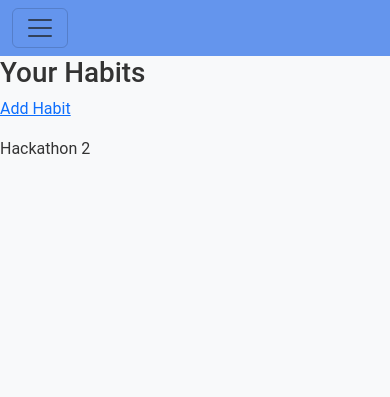
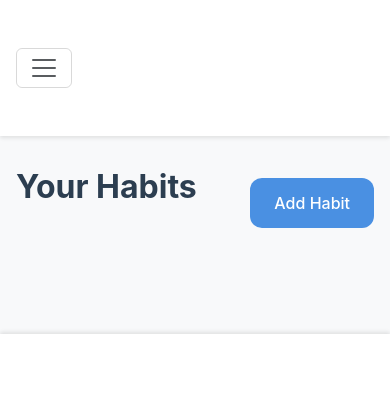
Before and after one commit to Georgeburn94/streakly, a Django app: page / in a window 390 px wide. Shown: the top 397 px of the page. Run offline with Django 4.2, Linux system fonts and the light colour scheme; a user stored in the database is signed in; data that the repository does not hold is empty.

Commit message:
responsive styling on the calendars

```diff
--- a/static/css/styles.css
+++ b/static/css/styles.css
@@ -1,30 +1,106 @@
+/* Variables */
+:root {
+    --primary-color: #4a90e2;
+    --success-color: #3ea356;
+    --background-color: #f8f9fa;
+    --text-color: #2c3e50;
+    --border-radius: 12px;
+    --shadow: 0 2px 4px rgba(0, 0, 0, 0.1);
+    --container-width: 1200px;
+  }
+
+  /* Base Styles */
   body {
-    font-family: 'Roboto', sans-serif;
+    font-family: 'Inter', -apple-system, BlinkMacSystemFont, sans-serif;
     font-size: 16px;
-    line-height: 1.5;
-    color: #333;
-    background-color: #f8f9fa;
+    line-height: 1.6;
+    color: var(--text-color);
+    background-color: var(--background-color);
     margin: 0;
     padding: 0;
     box-sizing: border-box;
   }
 
-.navbar { /* Temporary css class, if not needed */
-    background-color: cornflowerblue;
+  /* Navigation */
+  .navbar {
+    background-color: white;
+    box-shadow: var(--shadow);
+    padding: 1rem 0;
+  }
+
+  .navbar .nav-item {
+    margin: 0 1rem;
+  }
+
+  .navbar .nav-link {
+    color: var(--text-color);
+    font-weight: 500;
+    transition: color 0.3s ease;
+  }
+
+  .navbar .nav-link:hover {
+    color: var(--primary-color);
+  }
+
+  /* Container */
+  .container {
+    max-width: var(--container-width);
+    margin: 0 auto;
+    padding: 2rem 1rem;
+  }
+
+  /* Headings */
+  h1 {
+    font-size: 2.5rem;
+    font-weight: 700;
+    color: var(--text-color);
+    margin-bottom: 2rem;
+  }
+
+  /* Buttons */
+  .btn {
+    padding: 0.8rem 1.5rem;
+    border-radius: var(--border-radius);
+    font-weight: 500;
+    transition: all 0.3s ease;
+  }
+
+  .btn-primary {
+    background-color: var(--primary-color);
+    border: none;
+  }
+
+  .btn-primary:hover {
+    transform: translateY(-2px);
+    box-shadow: 0 4px 6px rgba(74, 144, 226, 0.2);
+  }
+
+  /* Calendar Styles */
+  .calendar_container {
+    display: grid;
+    grid-template-columns: repeat(auto-fill, minmax(40px, 1fr));
+    gap: 0.5rem;
+    max-width: 100%;
+    margin: 1.5rem 0;
+    padding: 1rem;
+    background: white;
+    border-radius: var(--border-radius);
+    box-shadow: var(--shadow);
   }
 
   .day-square {
-    width: 100%;
-    padding-top: 100%; /* Makes the square */
-    border: 1px solid #333;
+    aspect-ratio: 1;
+    border: 2px solid #e0e0e0;
+    border-radius: 8px;
     position: relative;
-    border-radius: 1rem;
+    transition: all 0.3s ease;
   }
 
-.completed {
-    background-color: #3ea356;
-    border: 1px solid #3ea356;
-    box-shadow: 1px 1px 5px #3ea356;
+  .day-square.completed {
+    background-color: var(--success-color);
+    border-color: var(--success-color);
+    transform: scale(1.05);
+    box-shadow: 0 2px 4px rgba(62, 163, 86, 0.2);
   }
 
   .day-number {
@@ -32,30 +108,75 @@ body {
     top: 50%;
     left: 50%;
     transform: translate(-50%, -50%);
-    font-size: 1.2rem;
+    font-size: 0.9rem;
+    font-weight: 500;
   }
 
   .completed > .day-number {
-    color: #fff;
+    color: white;
   }
 
-
-.calendar_container {
-    display: grid;
-    grid-template-columns: repeat(31, 1fr);
-    gap: 5px; max-width: 100vw;
-    margin: 1.5rem;
+  /* Habit List */
+  .habit-list {
+    list-style: none;
+    padding: 0;
   }
 
-/* @media query {
-
+  .habit-item {
+    background: white;
+    padding: 1.5rem;
+    margin-bottom: 1rem;
+    border-radius: var(--border-radius);
+    box-shadow: var(--shadow);
   }
 
-@media query {
-
+  .habit-header {
+    display: flex;
+    justify-content: space-between;
+    align-items: center;
+    margin-bottom: 1rem;
   }
 
-@media query {
+  .streak-badge {
+    background: var(--primary-color);
+    color: white;
+    padding: 0.5rem 1rem;
+    border-radius: 20px;
+    font-weight: 500;
+  }
 
+  /* Responsive Design */
+  @media (max-width: 768px) {
+    .calendar_container {
+      grid-template-columns: repeat(auto-fill, minmax(30px, 1fr));
+      gap: 0.3rem;
+      padding: 0.5rem;
     }
-*/
+
+    .day-number {
+      font-size: 0.8rem;
+    }
+
+    h1 {
+      font-size: 2rem;
+    }
+  }
+
+  @media (max-width: 480px) {
+    .calendar_container {
+      grid-template-columns: repeat(auto-fill, minmax(25px, 1fr));
+    }
+
+    .habit-item {
+      padding: 1rem;
+    }
+  }
+
+  /* Footer */
+  .footer {
+    background: white;
+    padding: 2rem 0;
+    text-align: center;
+    box-shadow: 0 -2px 4px rgba(0, 0, 0, 0.1);
+    margin-top: 3rem;
+  }
--- a/streakly/templates/base.html
+++ b/streakly/templates/base.html
@@ -28,14 +28,14 @@
     <header>
         <!-- Navbar -->
         <nav class="navbar navbar-expand-lg">
-            <div class="container-fluid">
+            <div class="container">
                 <button class="navbar-toggler" type="button" data-bs-toggle="collapse" data-bs-target="#navbarText"
                     aria-controls="navbarText" aria-expanded="false" aria-label="Toggle navigation">
                     <span class="navbar-toggler-icon"></span>
                 </button>
                 <div class="collapse navbar-collapse" id="navbarNav">
                     <ul class="navbar-nav me-auto mb-2 mb-lg-0">
-                        <li class="nav-item">Home
+                        <li class="nav-item navbar-brand">Home
 
                         </li>
                         <li class="nav-item">About <!-- About page? then move login and register to separate spaces, so that logout can be deleted and only active when user is logged in -->
@@ -62,12 +62,11 @@
         </nav>
     </header>
 
-    <main class="">
+    <main class="container">
         {% block content %}
         {% endblock %}
     </main>
     <footer class="footer">
-        <p>Hackathon 2</p>
     </footer>
     <!-- Bootstrap JS -->
     <!-- <script src="https://cdn.jsdelivr.net/npm/bootstrap@5.3.3/dist/js/bootstrap.min.js" integrity="sha384-0pUGZvbkm6XF6gxjEnlmuGrJXVbNuzT9qBBavbLwCsOGabYfZo0T0to5eqruptLy" crossorigin="anonymous"></script> -->
--- a/streakly/templates/home.html
+++ b/streakly/templates/home.html
@@ -7,13 +7,18 @@
 {% block title %}Habits{% endblock %}
 
 {% block content %}
-<h1>Your Habits</h1>
-<a href="{% url 'add_habit' %}">Add Habit</a>
-<ul>
+<div class="habit-header">
+    <h1>Your Habits</h1>
+    <a href="{% url 'add_habit' %}" class="btn btn-primary">Add Habit</a>
+</div>
+
+<ul class="habit-list">
     {% for habit_data in all_habits_data %}
     <li>
-        {{ habit_data.habit.name }} - {% if habit_data.habit.completed %}Completed - {{ habit_data.habit.streak }} days{% else %}Not Completed{% endif %}
-        <a href="{% url 'mark_complete' habit_data.habit.id %}">{% if habit_data.habit.completed %}Mark Not Complete{% else %}Mark Complete{% endif %}</a>
+        {{ habit_data.habit.name }} - {% if habit_data.habit.completed %}Completed - {{ habit_data.habit.streak }}
+        days{% else %}Not Completed{% endif %}
+        <a href="{% url 'mark_complete' habit_data.habit.id %}">{% if habit_data.habit.completed %}Mark Not
+            Complete{% else %}Mark Complete{% endif %}</a>
         <p>{{ habit_data.habit.streak }}</p>
     </li>
     <div class="calendar_container">
```
Lines whose indentation alone changed are shown as unchanged.
